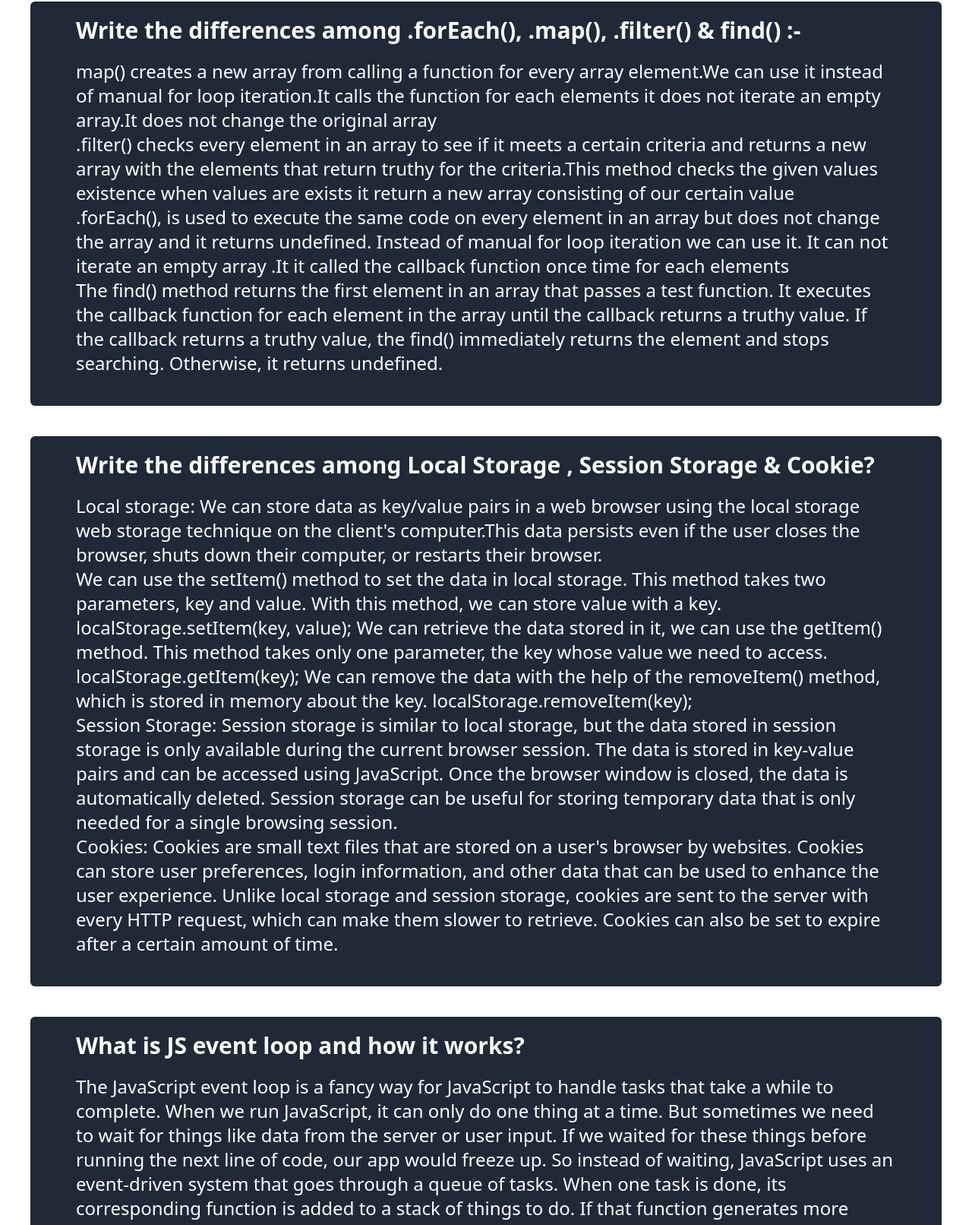
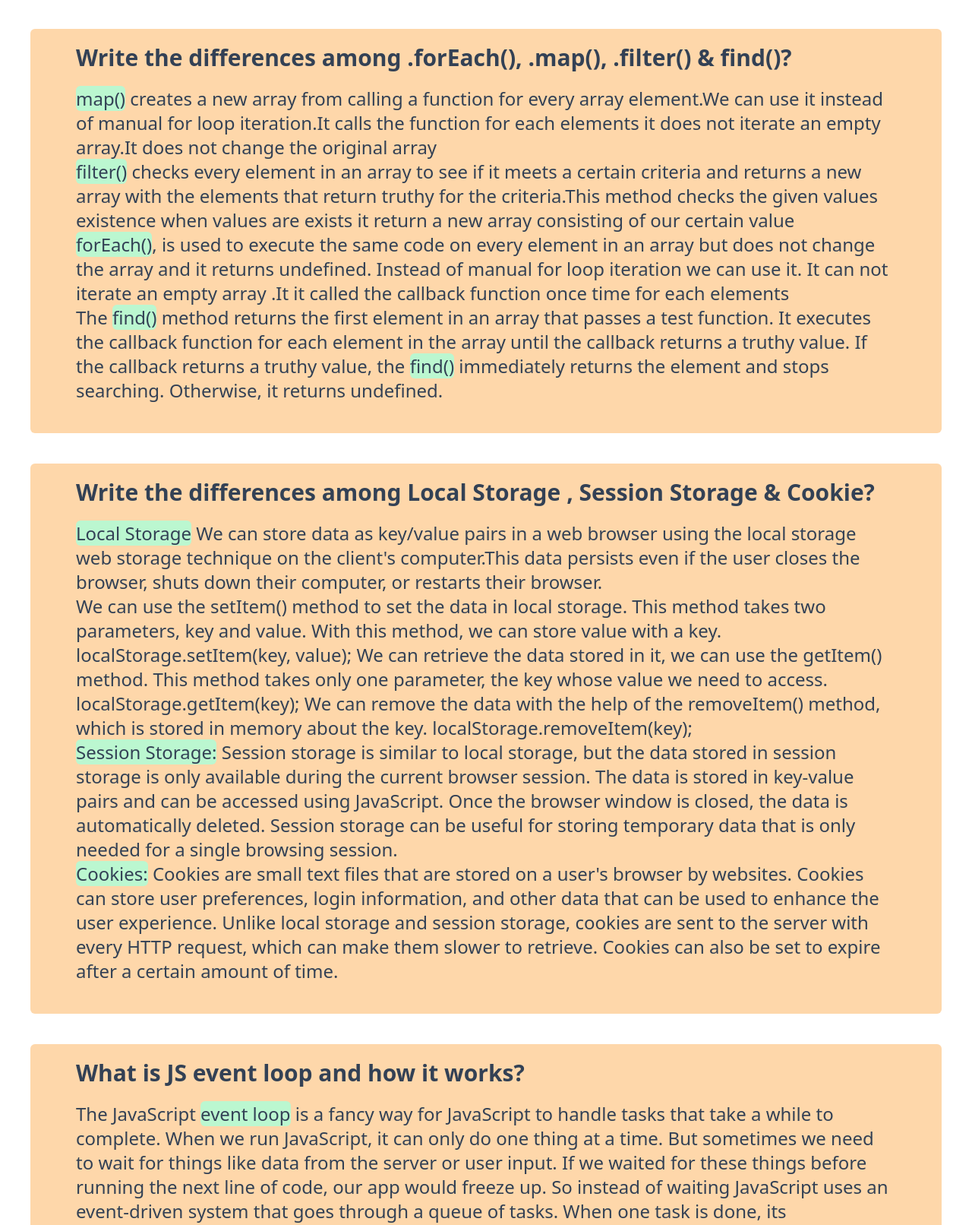
Before and after one commit to sabbirqazi/quiz-app-debug, a plain HTML site: page blog.html in a window 1280 px wide. Shown: the part 118-1730 px from the top of the page at 76% size. Drawn offline with nearby package versions, Linux system fonts and the light colour scheme.

Commit message:
styles added to the blog

```diff
--- a/blog.html
+++ b/blog.html
@@ -11,46 +11,51 @@
     />
     <script src="https://cdn.tailwindcss.com"></script>
     <title>Blog</title>
+    <style>
+        h1, p{
+            color: rgb(51 65 85);
+        }
+    </style>
   </head>
   <body>
-    <section class="box-border rounded-md m-10 bg-gray-200 p-5">
-      <h1 class="text-3xl text-center font-bold"></h1>
+    <section class="box-border rounded-md m-10 bg-green-200 p-5">
+      <h1 class="text-3xl text-center font-bold">Important Interview Questions</h1>
       <p class="text-2xl text-center"></p>
     </section>
 
     <section class="">
-      <div class="box-border rounded-md m-10 bg-gray-800 p-5">
-        <h1 class="text-3xl text-white font-bold mx-10">
-          Write the differences among .forEach(), .map(), .filter() & find() :-
+      <div class="box-border rounded-md m-10 bg-orange-200 p-5">
+        <h1 class="text-3xl  font-bold mx-10">
+          Write the differences among .forEach(), .map(), .filter() & find()?
         </h1>
-        <p class="text-2xl text-white mx-10 my-5">
-          map() creates a new array from calling a function for every array
+        <p class="text-2xl  mx-10 my-5">
+         <span class="bg-green-200 box-border rounded-md"> map()</span> creates a new array from calling a function for every array
           element.We can use it instead of manual for loop iteration.It calls
           the function for each elements it does not iterate an empty array.It
           does not change the original array <br />
-          .filter() checks every element in an array to see if it meets a
+          <span class="bg-green-200 box-border rounded-md"> filter()</span> checks every element in an array to see if it meets a
           certain criteria and returns a new array with the elements that return
           truthy for the criteria.This method checks the given values existence
           when values are exists it return a new array consisting of our certain
           value <br />
-          .forEach(), is used to execute the same code on every element in an
+          <span class="bg-green-200 box-border rounded-md"> forEach()</span>, is used to execute the same code on every element in an
           array but does not change the array and it returns undefined. Instead
           of manual for loop iteration we can use it. It can not iterate an
           empty array .It it called the callback function once time for each
           elements <br />
-          The find() method returns the first element in an array that passes a
+          The <span class="bg-green-200 box-border rounded-md"> find()</span> method returns the first element in an array that passes a
           test function. It executes the callback function for each element in
           the array until the callback returns a truthy value. If the callback
-          returns a truthy value, the find() immediately returns the element and
+          returns a truthy value, the <span class="bg-green-200 box-border rounded-md"> find()</span> immediately returns the element and
           stops searching. Otherwise, it returns undefined.
         </p>
       </div>
-      <div class="box-border rounded-md m-10 bg-gray-800 p-5">
-        <h1 class="text-3xl text-white font-bold mx-10">
+      <div class="box-border rounded-md m-10 bg-orange-200 p-5">
+        <h1 class="text-3xl  font-bold mx-10">
           Write the differences among Local Storage , Session Storage & Cookie?
         </h1>
-        <p class="text-2xl text-white mx-10 my-5">
-          Local storage: We can store data as key/value pairs in a web browser
+        <p class="text-2xl e mx-10 my-5">
+            <span class="bg-green-200 box-border rounded-md"> Local Storage</span> We can store data as key/value pairs in a web browser
           using the local storage web storage technique on the client's
           computer.This data persists even if the user closes the browser, shuts
           down their computer, or restarts their browser. <br />
@@ -63,14 +68,14 @@
           help of the removeItem() method, which is stored in memory about the
           key. localStorage.removeItem(key);
           <br />
-          Session Storage: Session storage is similar to local storage, but the
+          <span class="bg-green-200 box-border rounded-md"> Session Storage:</span> Session storage is similar to local storage, but the
           data stored in session storage is only available during the current
           browser session. The data is stored in key-value pairs and can be
           accessed using JavaScript. Once the browser window is closed, the data
           is automatically deleted. Session storage can be useful for storing
           temporary data that is only needed for a single browsing session.
           <br />
-          Cookies: Cookies are small text files that are stored on a user's
+          <span class="bg-green-200 box-border rounded-md"> Cookies:</span> Cookies are small text files that are stored on a user's
           browser by websites. Cookies can store user preferences, login
           information, and other data that can be used to enhance the user
           experience. Unlike local storage and session storage, cookies are sent
@@ -79,42 +84,33 @@
           time.
         </p>
       </div>
-      <div class="box-border rounded-md m-10 bg-gray-800 p-5">
-        <h1 class="text-3xl text-white font-bold mx-10">
+      <div class="box-border rounded-md m-10 bg-orange-200 p-5">
+        <h1 class="text-3xl  font-bold mx-10">
           What is JS event loop and how it works?
         </h1>
-        <p class="text-2xl text-white mx-10 my-5">
-          The JavaScript event loop is a fancy way for JavaScript to handle
-          tasks that take a while to complete. When we run JavaScript, it can
-          only do one thing at a time. But sometimes we need to wait for things
-          like data from the server or user input. If we waited for these things
-          before running the next line of code, our app would freeze up. So
-          instead of waiting, JavaScript uses an event-driven system that goes
-          through a queue of tasks. When one task is done, its corresponding
-          function is added to a stack of things to do. If that function
-          generates more tasks, they are added to the queue too. This keeps
-          going forever, so JavaScript can handle long-winded tasks without
-          holding up the whole app.
+        <p class="text-2xl  mx-10 my-5">
+          The JavaScript <span class="bg-green-200 box-border rounded-md"> event loop</span>  is a fancy way for JavaScript to handle tasks that take a while to complete. When we run JavaScript, it can only do one thing at a time. But sometimes we need to wait for things like data from the server or user input. If we waited for these things
+          before running the next line of code, our app would freeze up. So instead of waiting JavaScript uses an event-driven system that goes through a queue of tasks. When one task is done, its corresponding function is added to a stack of things to do. If that function generates more tasks, they are added to the queue too. This keeps going forever, so JavaScript can handle long-winded tasks without holding up the whole app.
         </p>
       </div>
-      <div class="box-border rounded-md m-10 bg-gray-800 p-5">
-        <h1 class="text-3xl text-white font-bold mx-10">
+      <div class="box-border rounded-md m-10 bg-orange-200 p-5">
+        <h1 class="text-3xl  font-bold mx-10">
           What does quizTimer function do?
         </h1>
-        <p class="text-2xl text-white mx-10 my-5">
-          quizTimer function count the time during the submission of quiz.When
+        <p class="text-2xl  mx-10 my-5">
+            <span class="bg-green-200 box-border rounded-md"> quizTimer</span> function count the time during the submission of quiz.When
           we click the start quiz button the time counter function began it
           works.It shows the time we spend to submit the quizzes.It is good to
           submit the answers within short time. It count our individual submit
           time and later shows it when we retrieve the data from local storage.
         </p>
       </div>
-      <div class="box-border rounded-md m-10 bg-gray-800 p-5">
-        <h1 class="text-3xl text-white font-bold mx-10">
+      <div class="box-border rounded-md m-10 bg-orange-200 p-5">
+        <h1 class="text-3xl  font-bold mx-10">
           What does chooseQuiz function do?
         </h1>
-        <p class="text-2xl text-white mx-10 my-5">
-          The chooseQuiz function gives us the facility to choose the answers
+        <p class="text-2xl  mx-10 my-5">
+          The <span class="bg-green-200 box-border rounded-md"> chooseQuiz</span> function gives us the facility to choose the answers
           from the option.It sent the given answer to the source where correct
           answers is stored.It takes our answers and sent it to displayAnswers
           function by calling it .So, we can also say that chooseQuiz also shows
```
